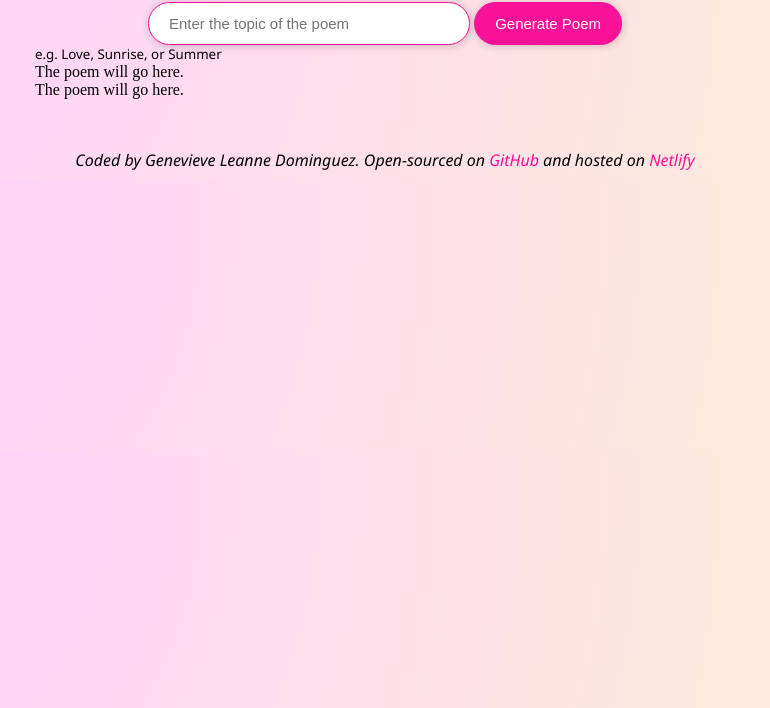
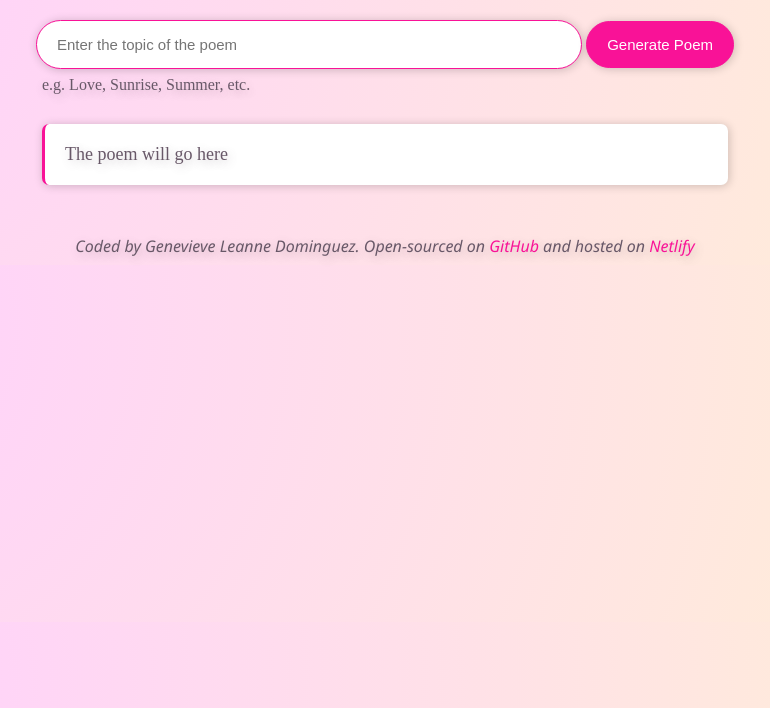
Before and after one commit to genevieveleanne/poem-generator, a plain HTML site: page index.html in a window 1280 px wide. Shown: the part 92-800 px from the top of the page, without its empty margins (255-1025 px from the left). Drawn offline with Linux system fonts and the light colour scheme.

Commit message:
Completed initial styling for app. (May be subject to change later)

```diff
--- a/index.html
+++ b/index.html
@@ -13,10 +13,9 @@
     <title>Poem Generator</title>
   </head>
   <body>
-    <div class="container">
+    <div class="app-container">
       <h1>Poem Generator</h1>
 
-      <div>
       <form>
         <input
           type="text"
@@ -28,13 +27,10 @@
         <input type="submit" value="Generate Poem" class="submit-button" />
       </form>
 
-        <small> e.g. Love, Sunrise, or Summer </small>
-      </div>
+      <div class="hint">e.g. Love, Sunrise, Summer, etc.</small>
 
-      <div>
-        The poem will go here.
-        <br />
-        The poem will go here.
+      <div class="poem">
+        <span>The poem will go here</span>
       </div>
 
       <footer>
--- a/style.css
+++ b/style.css
@@ -5,7 +5,6 @@ body {
     rgb(255, 237, 216) 90%
   );
 }
-/*Font weights: 100-900. Can be italic too*/
 
 h1,
 form,
@@ -14,10 +13,13 @@ footer {
   text-align: center;
   font-family: "Noto Sans", sans-serif;
   font-weight: 400;
+  /*Font weights: 100-900. Can be italic too*/
 }
 
 h1 {
   color: #f91297;
+  font-size: 40px;
+  text-shadow: 2px 3px 10px rgba(104, 88, 104, 0.3);
 }
 
 footer {
@@ -36,15 +38,15 @@ a {
   color: #f91297;
 }
 
-.container {
+.app-container {
   max-width: 700px;
   margin: 0 auto;
   margin-top: 30px;
 }
 
 .text-input {
-  width: 40%;
-  padding: 12px 20px;
+  width: 72%;
+  padding: 15px 20px;
   border-radius: 30px;
   border: 1px solid #f91297;
   font-size: 15px;
@@ -58,7 +60,7 @@ a {
 }
 
 .submit-button {
-  padding: 12px 20px;
+  padding: 14px 20px;
   border-radius: 30px;
   border: 1px solid #f91297;
   color: white;
@@ -67,3 +69,19 @@ a {
   transition: all 150ms ease-in-out;
   box-shadow: 1px 1px 10px rgba(0, 0, 0, 0.2);
 }
+
+.hint {
+  color: #685868;
+  margin: 7px;
+  text-shadow: 2px 3px 10px rgba(104, 88, 104, 0.3);
+}
+
+.poem {
+  font-size: 18px;
+  padding: 20px;
+  margin-top: 30px;
+  border-left: 3px solid #f91297;
+  border-radius: 7px;
+  background-color: #fff;
+  box-shadow: 1px 1px 10px rgba(0, 0, 0, 0.2);
+}
```
Lines whose indentation alone changed are shown as unchanged.
